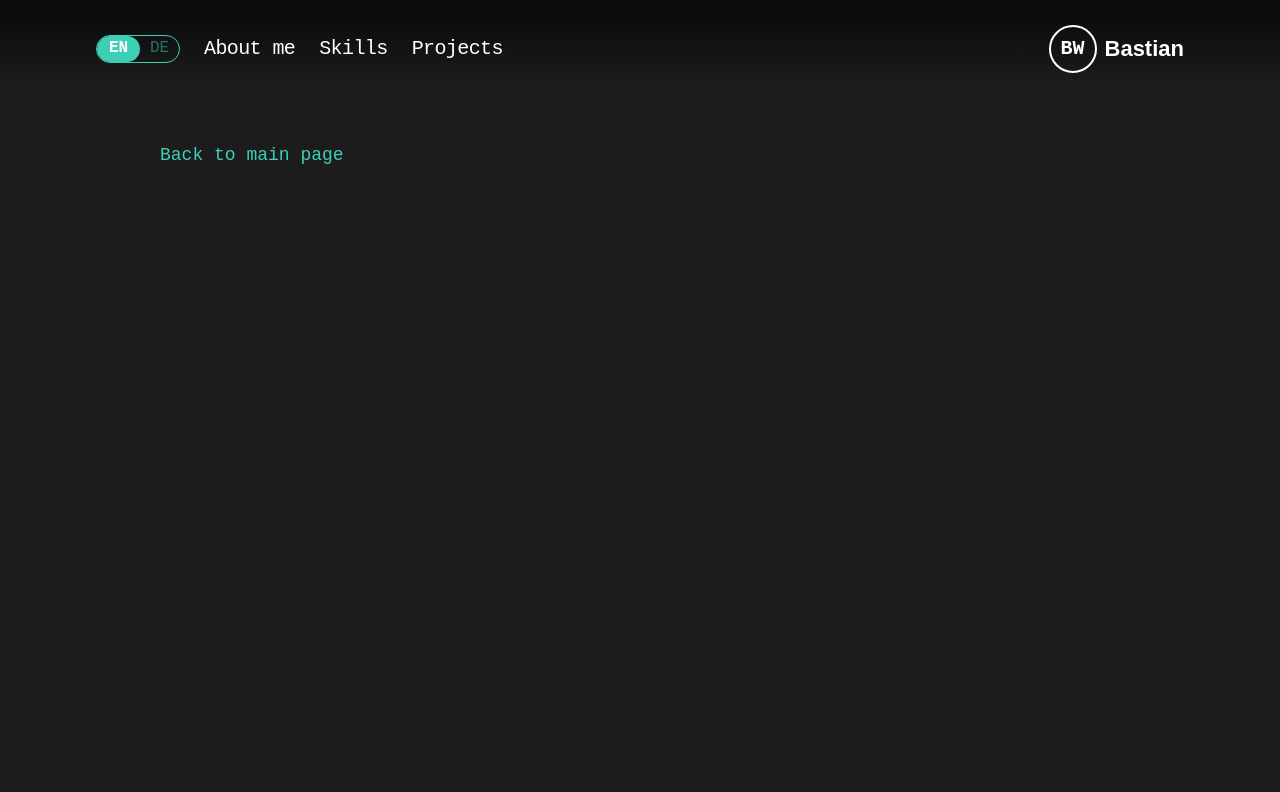
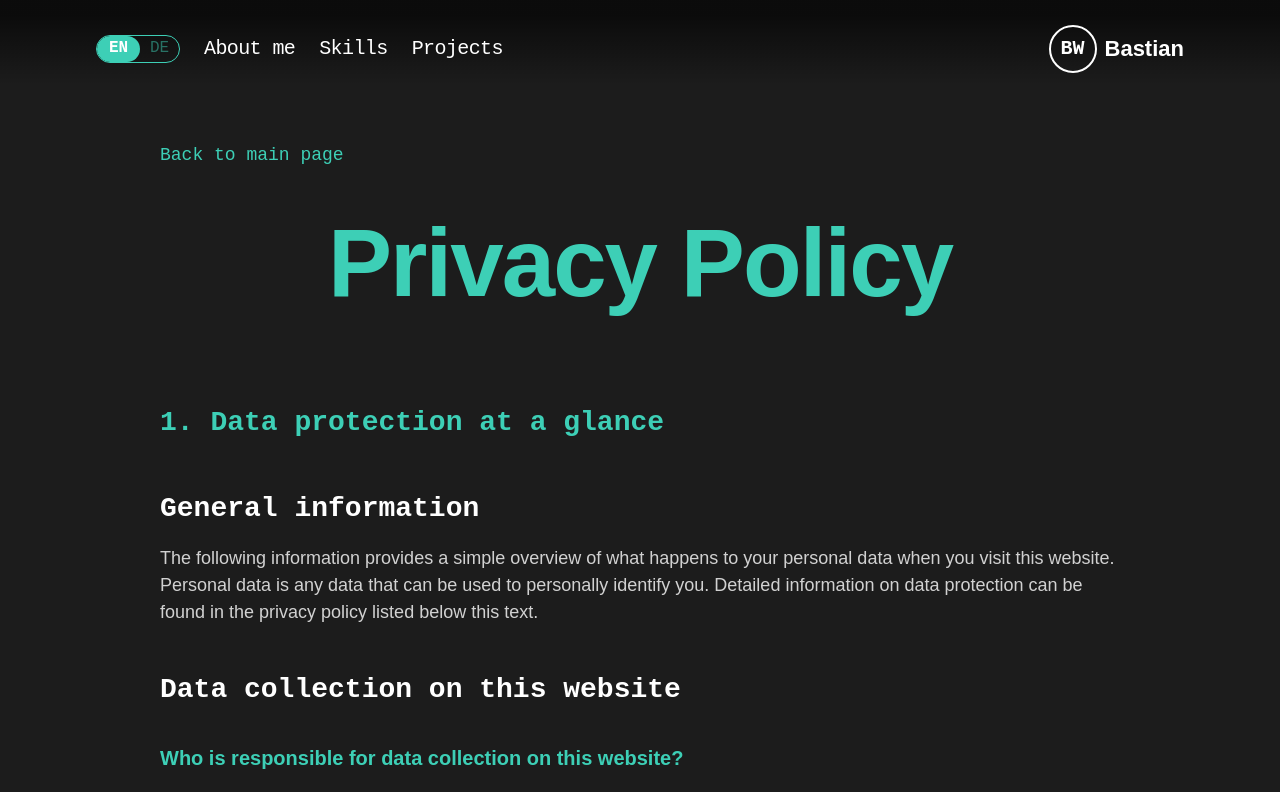
Before and after one commit to CZX93-BW/portfolio-webseite, an Angular app: page /privacy-policy in a window 1280 px wide. Shown: the top 792 px of the page. Built offline with nearby package versions, Linux system fonts and the light colour scheme.

Commit message:
fix(legal): render translated legal pages

```diff
--- a/src/app/pages/legal-notice/legal-notice.html
+++ b/src/app/pages/legal-notice/legal-notice.html
@@ -2,17 +2,6 @@
   <div class="container legal-notice__content">
     <a class="legal-notice__back-link" routerLink="/">{{ text().back }}</a>
 
-    <h1>{{ text().title }}</h1>
-
-    <div class="legal-notice__text">
-      <h2>{{ text().tmgTitle }}</h2>
-      <p>{{ text().tmgText }}</p>
-
-      <h2>{{ text().contactTitle }}</h2>
-      <p>{{ text().contactText }}</p>
-
-      <h2>{{ text().responsibleTitle }}</h2>
-      <p>{{ text().responsibleText }}</p>
-    </div>
+    <div class="legal-notice__text" [innerHTML]="text().html"></div>
   </div>
 </section>
--- a/src/app/pages/legal-notice/legal-notice.scss
+++ b/src/app/pages/legal-notice/legal-notice.scss
@@ -1,5 +1,6 @@
 .legal-notice {
   min-height: 100vh;
+  background: var(--color-background);
 }
 
 .legal-notice__content {
@@ -9,14 +10,60 @@
 .legal-notice__back-link {
   display: inline-flex;
   margin-bottom: 48px;
+  color: var(--color-primary);
+  font-family: var(--font-accent);
+  font-size: 18px;
+  text-decoration: none;
+}
+
+.legal-notice__back-link:hover,
+.legal-notice__back-link:focus-visible {
+  color: var(--color-white);
+  outline: none;
 }
 
 .legal-notice__text {
   display: grid;
   gap: 24px;
-  margin-top: 48px;
 }
 
-.legal-notice__text h2 {
+:host ::ng-deep .legal-notice__text h1 {
+  margin: 0 0 24px;
   color: var(--color-primary);
+  font-family: var(--font-primary);
+  font-size: clamp(64px, 8vw, 96px);
+  line-height: var(--line-height-tight);
+  letter-spacing: var(--letter-spacing-hero-name);
+  text-align: center;
 }
+
+:host ::ng-deep .legal-notice__text h2 {
+  margin: 24px 0 0;
+  color: var(--color-white);
+  font-family: var(--font-accent);
+  font-size: clamp(28px, 4vw, 18px);
+  line-height: var(--line-height-tight);
+}
+
+:host ::ng-deep .legal-notice__text p {
+  margin: 0;
+  color: var(--color-primary);
+  font-family: var(--font-primary);
+  font-size: 18px;
+  line-height: 1.5;
+}
+
+:host ::ng-deep .legal-notice__text a {
+  color: var(--color-primary);
+  overflow-wrap: anywhere;
+  text-decoration: none;
+}
+
+:host ::ng-deep .legal-notice__text a:hover,
+:host ::ng-deep .legal-notice__text a:focus-visible {
+  color: var(--color-white);
+  text-decoration: underline;
+  text-decoration-color: var(--color-primary);
+  text-underline-offset: 4px;
+  outline: none;
+}
--- a/src/app/pages/privacy-policy/privacy-policy.html
+++ b/src/app/pages/privacy-policy/privacy-policy.html
@@ -2,28 +2,6 @@
   <div class="container privacy-policy__content">
     <a class="privacy-policy__back-link" routerLink="/">{{ text().back }}</a>
 
-    <h1>{{ text().title }}</h1>
-
-    <div class="privacy-policy__text">
-      <section class="privacy-policy__group">
-        <h2>{{ text().generalTitle }}</h2>
-        <p>{{ text().generalText }}</p>
-      </section>
-
-      <section class="privacy-policy__group">
-        <h2>{{ text().responsibleTitle }}</h2>
-        <p>{{ text().responsibleText }}</p>
-      </section>
-
-      <section class="privacy-policy__group">
-        <h2>{{ text().contactFormTitle }}</h2>
-        <p>{{ text().contactFormText }}</p>
-      </section>
-
-      <section class="privacy-policy__group">
-        <h2>{{ text().externalLinksTitle }}</h2>
-        <p>{{ text().externalLinksText }}</p>
-      </section>
-    </div>
+    <div class="privacy-policy__text" [innerHTML]="text().html"></div>
   </div>
 </section>
--- a/src/app/pages/privacy-policy/privacy-policy.scss
+++ b/src/app/pages/privacy-policy/privacy-policy.scss
@@ -13,33 +13,81 @@
   color: var(--color-primary);
   font-family: var(--font-accent);
   font-size: 18px;
+  text-decoration: none;
 }
 
-.privacy-policy h1 {
-  margin: 0;
+.privacy-policy__back-link:hover,
+.privacy-policy__back-link:focus-visible {
   color: var(--color-white);
-  font-family: var(--font-primary);
-  font-size: clamp(56px, 8vw, 96px);
-  line-height: var(--line-height-tight);
-  letter-spacing: var(--letter-spacing-hero-name);
+  outline: none;
 }
 
 .privacy-policy__text {
   display: grid;
-  gap: 32px;
-  margin-top: 64px;
+  gap: 18px;
 }
 
-.privacy-policy__group {
-  display: grid;
-  gap: 16px;
+:host ::ng-deep .privacy-policy__text h1 {
+  margin: 0 0 32px;
+  color: var(--color-primary);
+  font-family: var(--font-primary);
+  font-size: clamp(64px, 8vw, 96px);
+  line-height: var(--line-height-tight);
+  letter-spacing: var(--letter-spacing-hero-name);
+  text-align: center;
 }
 
-.privacy-policy__group h2 {
-  margin: 0;
-  font-size: clamp(28px, 4vw, 48px);
+:host ::ng-deep .privacy-policy__text h2 {
+  margin: 48px 0 8px;
+  color: var(--color-primary);
+  font-family: var(--font-accent);
+  font-size: clamp(28px, 4vw, 18px);
+  line-height: var(--line-height-tight);
 }
 
-.privacy-policy__group p {
+:host ::ng-deep .privacy-policy__text h3 {
+  margin: 32px 0 4px;
+  color: var(--color-white);
+  font-family: var(--font-accent);
+  font-size: 28px;
+  line-height: var(--line-height-tight);
+}
+
+:host ::ng-deep .privacy-policy__text h4 {
+  margin: 20px 0 0;
+  color: var(--color-primary);
+  font-family: var(--font-primary);
+  font-size: 20px;
+  line-height: var(--line-height-default);
+}
+
+:host ::ng-deep .privacy-policy__text p,
+:host ::ng-deep .privacy-policy__text li {
+  margin: 0;
   color: var(--color-text-muted);
+  font-family: var(--font-primary);
+  font-size: 18px;
+  line-height: 1.5;
 }
+
+:host ::ng-deep .privacy-policy__text ul {
+  display: grid;
+  gap: 12px;
+  margin: 0;
+  padding-left: 24px;
+}
+
+:host ::ng-deep .privacy-policy__text a {
+  color: var(--color-primary);
+  overflow-wrap: anywhere;
+  text-decoration: none;
+}
+
+:host ::ng-deep .privacy-policy__text a:hover,
+:host ::ng-deep .privacy-policy__text a:focus-visible {
+  color: var(--color-white);
+  text-decoration: underline;
+  text-decoration-color: var(--color-primary);
+  text-underline-offset: 4px;
+  outline: none;
+}
```
